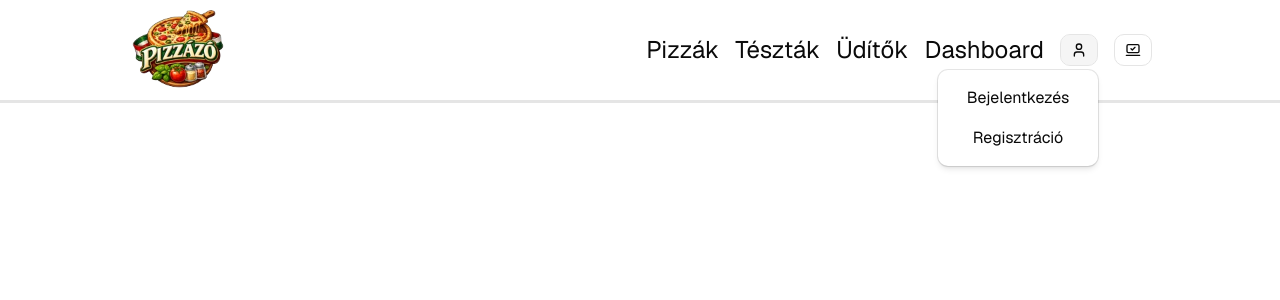
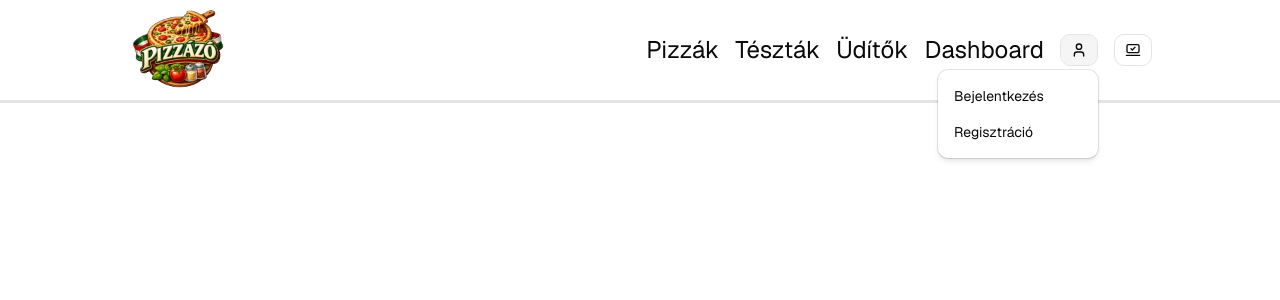
Before and after one commit to G3rzson/fullstack_pizzeria_app, a Next.js app: page / in a window 1280 px wide. Both pictures are taken after a click on the button 1079 px from the left and 50 px from the top of the page. Shown: the top 300 px of the page. Built offline with nearby package versions, Linux system fonts and the light colour scheme.

Commit message:
fix: fixed usermenu bug

```diff
--- a/app/_components/UserMenu.tsx
+++ b/app/_components/UserMenu.tsx
@@ -2,6 +2,7 @@ import { Button } from "@/components/ui/button";
 import {
   DropdownMenu,
   DropdownMenuContent,
+  DropdownMenuItem,
   DropdownMenuTrigger,
 } from "@/components/ui/dropdown-menu";
 import { User } from "lucide-react";
@@ -16,18 +17,18 @@ export default function UserMenu() {
         </Button>
       </DropdownMenuTrigger>
       <DropdownMenuContent align="end" className="w-40 p-2">
-        <Link
-          href="/auth/login"
-          className="block p-2 text-center hover:bg-accent transition-colors duration-300 rounded"
+        <DropdownMenuItem
+          asChild
+          className="p-2 hover:bg-accent transition-colors duration-300 rounded"
         >
-          Bejelentkezés
-        </Link>
-        <Link
-          href="/auth/register"
-          className="block p-2 text-center hover:bg-accent transition-colors duration-300 rounded"
+          <Link href="/auth/login">Bejelentkezés</Link>
+        </DropdownMenuItem>
+        <DropdownMenuItem
+          asChild
+          className="p-2 hover:bg-accent transition-colors duration-300 rounded"
         >
-          Regisztráció
-        </Link>
+          <Link href="/auth/register">Regisztráció</Link>
+        </DropdownMenuItem>
       </DropdownMenuContent>
     </DropdownMenu>
   );
```
